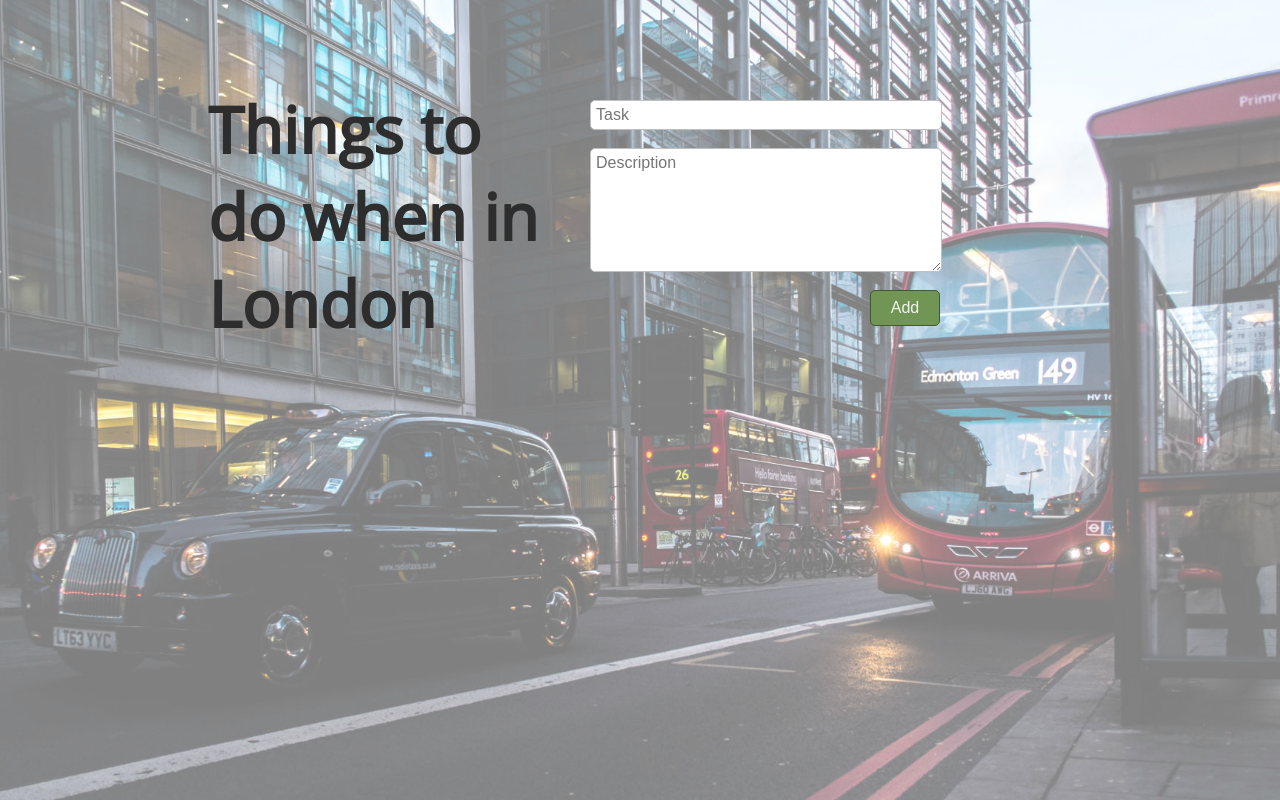
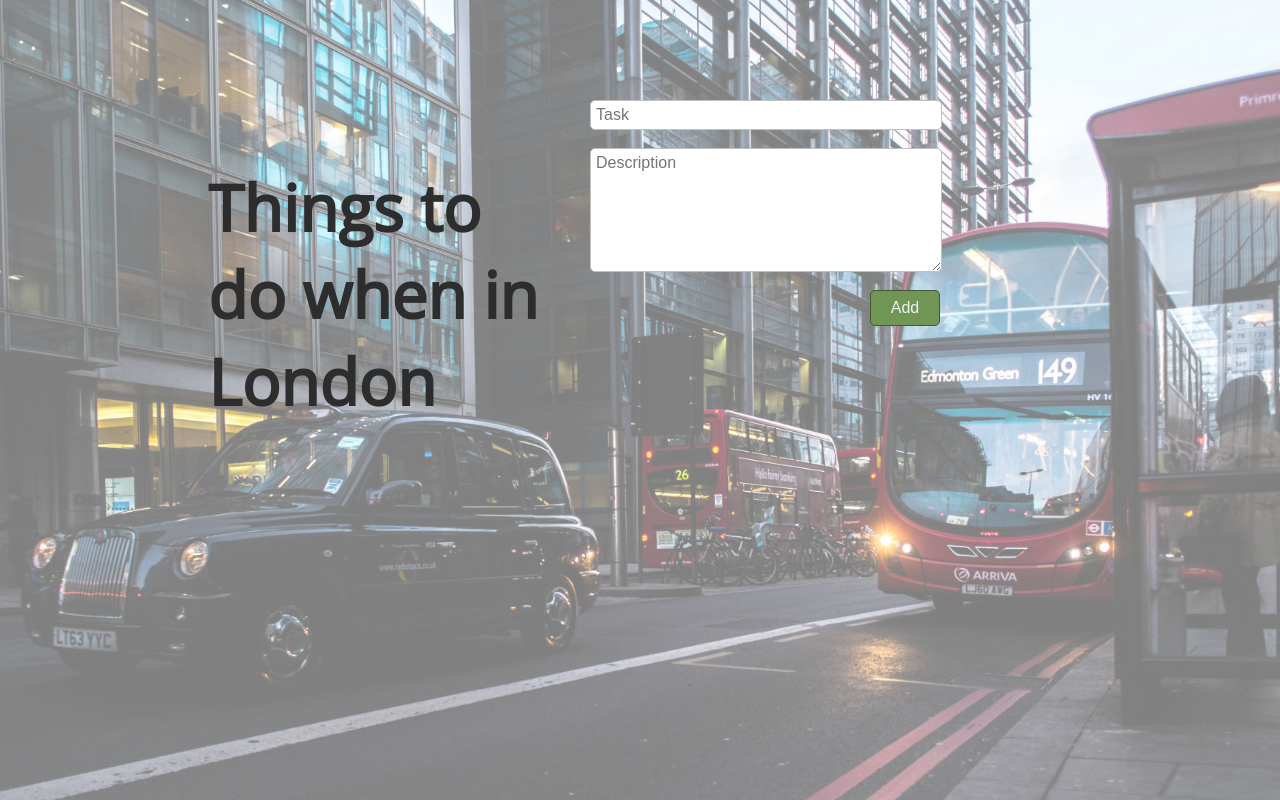
Before and after one commit to moortwig/todo-app, a plain HTML site: page index.html in a window 1280 px wide. Drawn offline with nearby package versions, Linux system fonts and the light colour scheme.

Commit message:
minor fix

```diff
--- a/css/style.css
+++ b/css/style.css
@@ -108,5 +108,5 @@ dt {
 
 .column h1 {
 	font-size: 4em;
-	margin-top: 50px;
+	margin-top: 2em;
 }
--- a/index.html
+++ b/index.html
@@ -4,7 +4,7 @@
 	<title> </title>
 	<meta charset="utf-8" />
 
-	<!-- <meta name="viewport" content="initial-scale=1" /> -->
+	<meta name="viewport" content="initial-scale=1" />
 	<link rel="stylesheet" type="text/css"  href="css/normalize.css">
 	<link rel="stylesheet" type="text/css"  href="css/fullscreen.css">
 	<link rel="stylesheet" type="text/css"  href="css/style.css">
```
